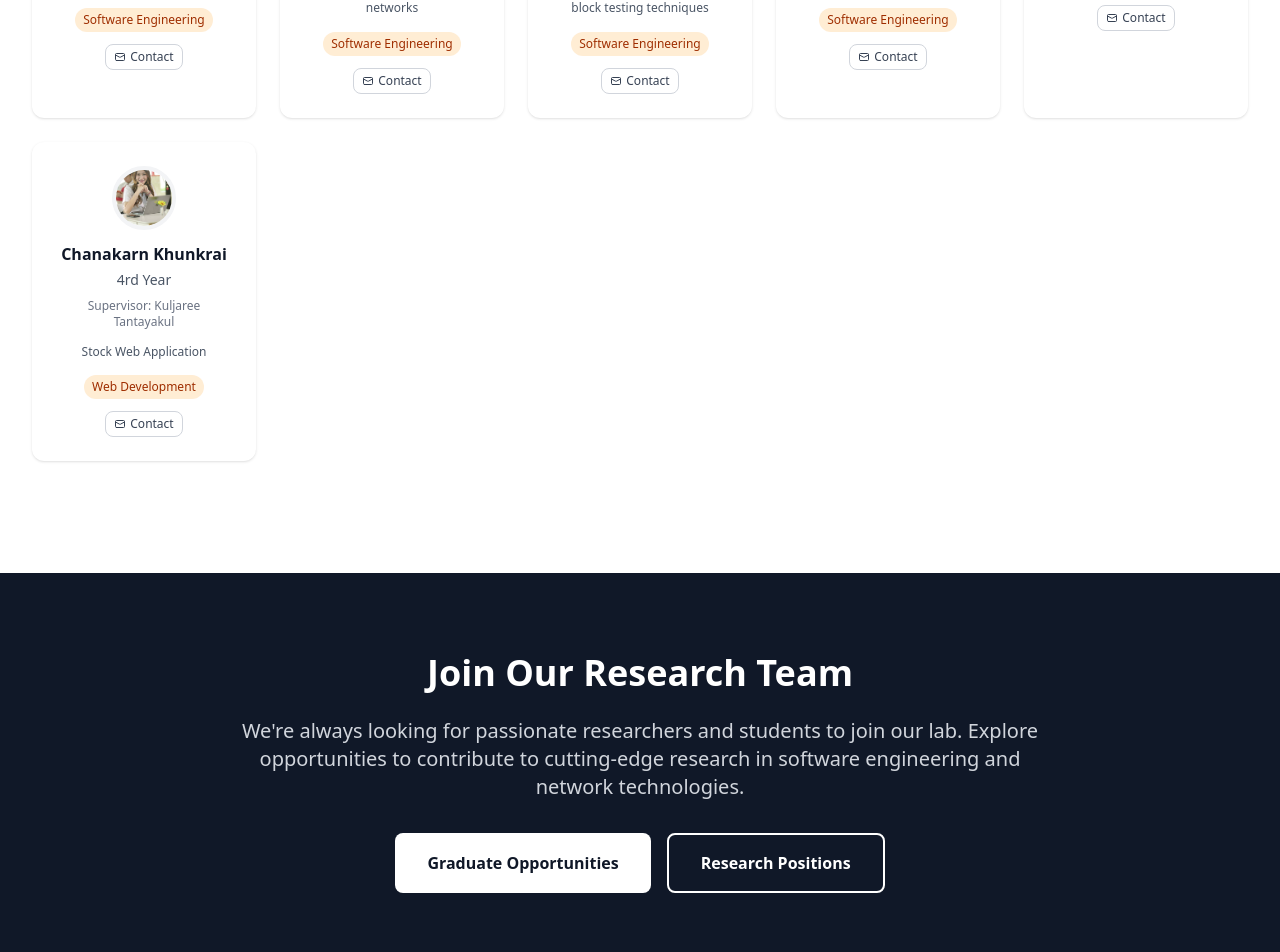
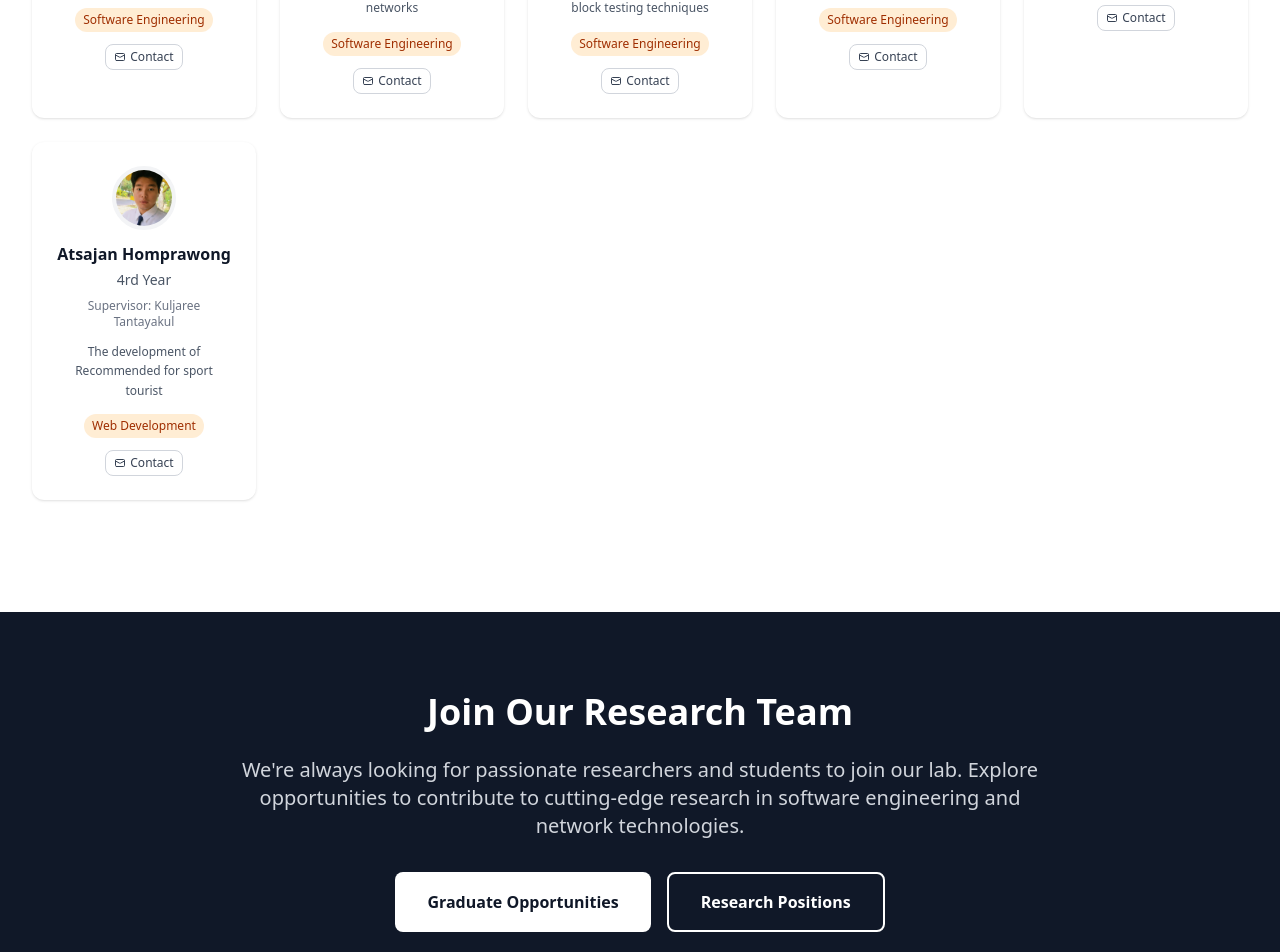
Before and after one commit to zZBANK22Zz/SENET-Lab-web, a Next.js app: page /TeamPage in a window 1280 px wide. Shown: the part 2582-3534 px from the top of the page. Built offline with nearby package versions, Linux system fonts and the light colour scheme.

Commit message:
adding persona infomation

```diff
--- a/src/data/personalData/juniorStudents.js
+++ b/src/data/personalData/juniorStudents.js
@@ -118,15 +118,15 @@ const juniorStudents = [
   },
   {
     personalInfo: {
-      id: "chanakarn-khunkrai",
-      firstName: "Chanakarn",
-      lastName: "Khunkrai",
-      fullName: "Chanakarn Khunkrai",
-      title: "Ms.",
+      id: "Atsajan-Homprawong",
+      firstName: "Atsajan",
+      lastName: "Homprawong",
+      fullName: "Atsajan Homprawong",
+      title: "Mr.",
       position: "Undergraduate Research Assistant",
       department: "Digital Engineering",
-      email: "s6530613016@phuket.psu.ac.th",
-      profileImage: "/images/team/chanakarn.png",
+      email: "s6530613013@phuket.psu.ac.th",
+      profileImage: "/images/team/Atsajan.png",
       bio: "Undergraduate student passionate about web development and cloud technologies. Assisting in research projects while completing bachelor's degree.",
       researchInterests: ["Web Development"],
       supervisor: "Kuljaree Tantayakul",
@@ -134,9 +134,9 @@ const juniorStudents = [
       yearLevel: "4rd Year",
     },
     currentWork: {
-      title: "Stock Web Application",
+      title: "The development of Recommended for sport tourist",
       description:
-        "To create web application for stock management in Price of Songkhla University",
+        "The system uses Ontology and Semantic Web technologies (Apache Jena, SPARQL) to recommend restaurants based on cuisine type, location, and dietary needs of athletes (e.g., runners). Early results show the system can provide accurate and personalized restaurant suggestions.",
     },
   },
 ];
```
Also changed, not shown: public/images/team/Atsajan.png (added).
